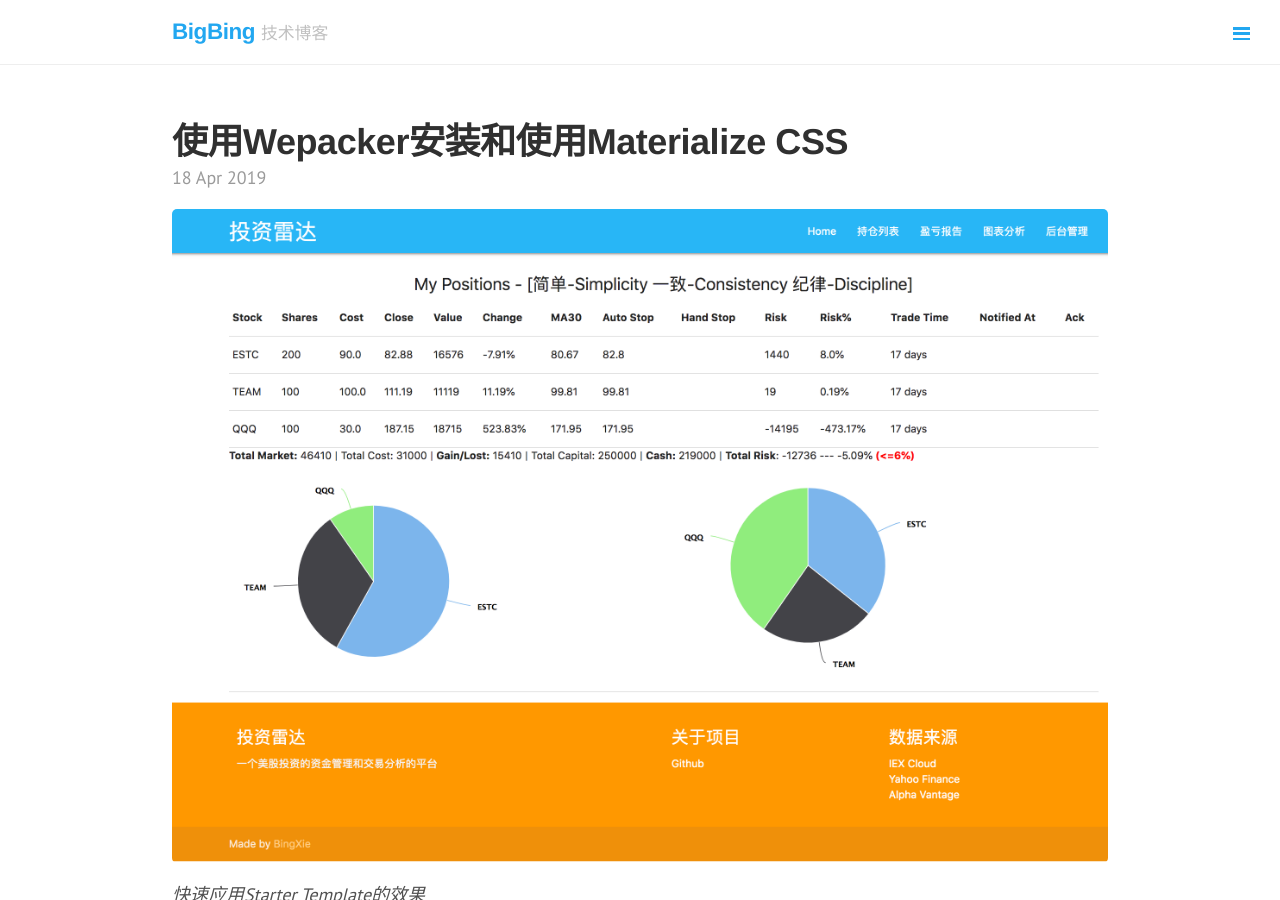
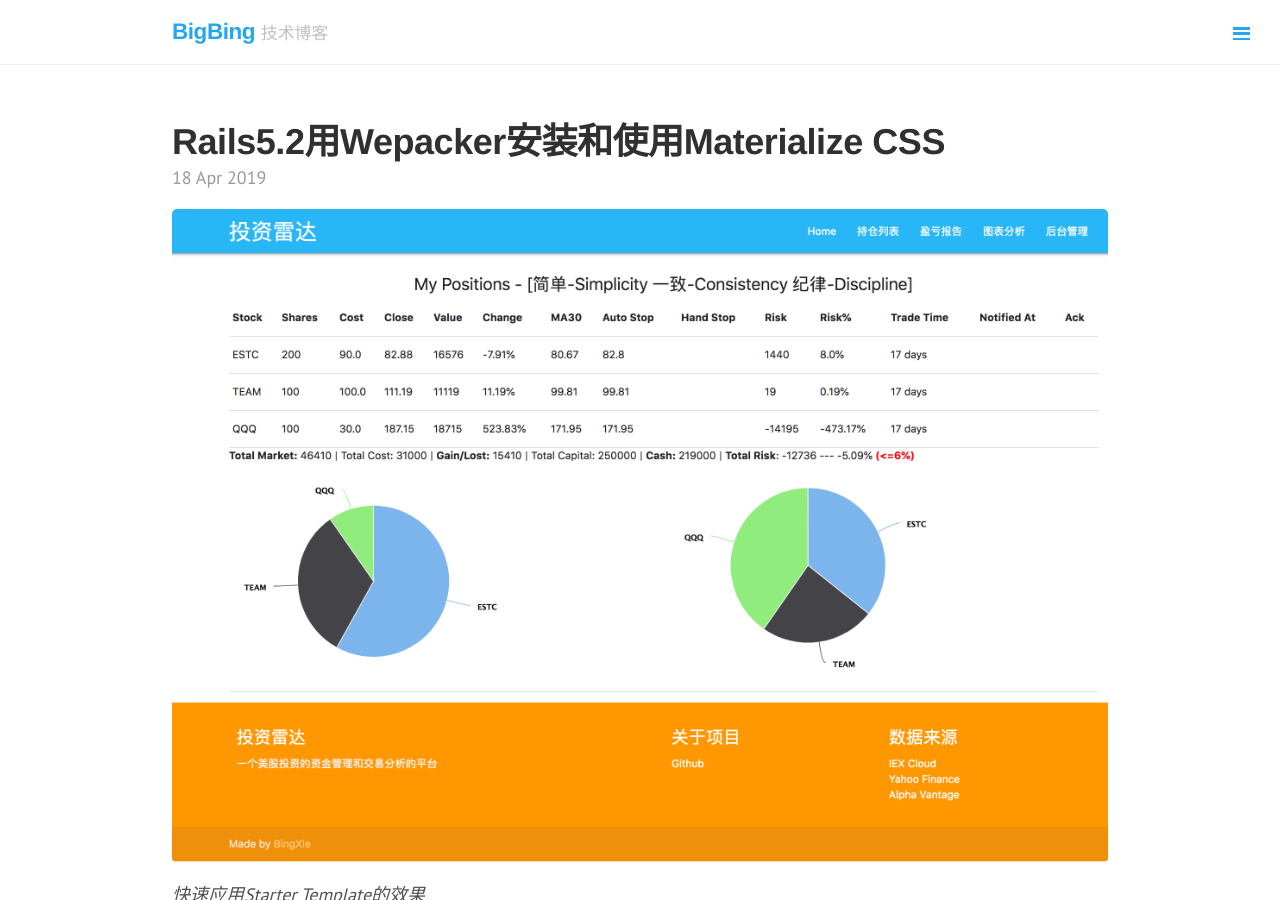
Before and after one commit to bingxie/bingxie.github.io, a Jekyll site: the page built from _posts/2019-04-18-use-materialize-css-with-webpacker.md, in a window 1280 px wide and 900 px high. Built offline with Jekyll 4.4.1, drawn with Linux system fonts in a browser that asks for light colours; comment, search, counter and statistics services are not loaded.

Commit message:
Update new post title

```diff
--- a/_posts/2019-04-18-use-materialize-css-with-webpacker.md
+++ b/_posts/2019-04-18-use-materialize-css-with-webpacker.md
@@ -1,6 +1,6 @@
 ---
 layout: post
-title: 使用Wepacker安装和使用Materialize CSS
+title: Rails5.2用Wepacker安装和使用Materialize CSS
 categories: [Tech]
 tags: [rails, webpacker, materialize css]
 ---
```
